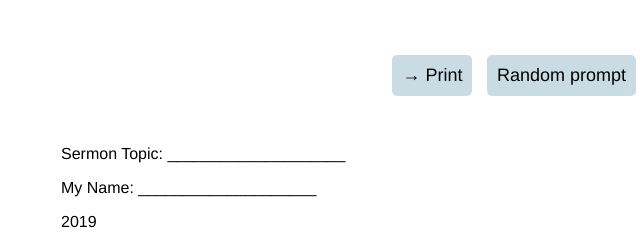
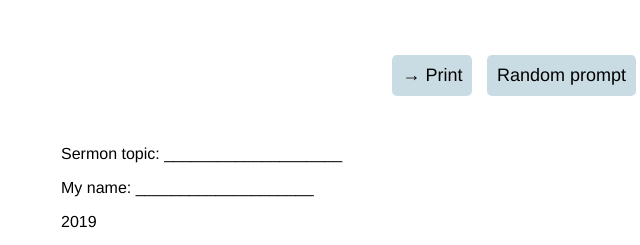
Before and after one commit to hchiam/sn-prompt-generator, a plain HTML site: page index.html in a window 1280 px wide. Shown: the top 245 px of the page, 47-687 px from the left. Drawn offline with Linux system fonts and the light colour scheme.

Commit message:
randomize labels

```diff
--- a/index.html
+++ b/index.html
@@ -38,10 +38,10 @@
          target="_none" id="reminder">"Soar like an eagle" on Sabbath</a>
     </p>
     <p class="left-align">
-      Sermon Topic: ____________________
+      <span id="sermon-topic">Sermon Topic</span>: ____________________
     </p>
     <p class="left-align">
-      My Name: ____________________
+      <span id="my-name">My Name</span>: ____________________
     </p>
     <p class="left-align" id="year" title="The year is auto-generated.">
       2019
--- a/script.js
+++ b/script.js
@@ -3,6 +3,8 @@ setYear();
 useRandomSNPrompt();
 
 useRandomReminder();
+
+useRandomLabels();
 
 setTimeout(function() {
   document.getElementById('print-page').innerHTML = '→ Print';
@@ -96,6 +98,19 @@ function useRandomReminder() {
   let reminders = getReminders();
   let reminder = pickRandomMessage(reminders);
   createReminder(reminder);
+}
+
+function useRandomLabels() {
+  let sermonTopicLabels = [
+    'Sermon topic',
+    'Topic',
+  ];
+  let myNameLabels = [
+    'My name',
+    'Notekeeper name',
+  ];
+  document.getElementById('sermon-topic').innerHTML = pickRandomMessage(sermonTopicLabels);
+  document.getElementById('my-name').innerHTML = pickRandomMessage(myNameLabels);
 }
 
 function pickRandomMessage(messages) {
```
